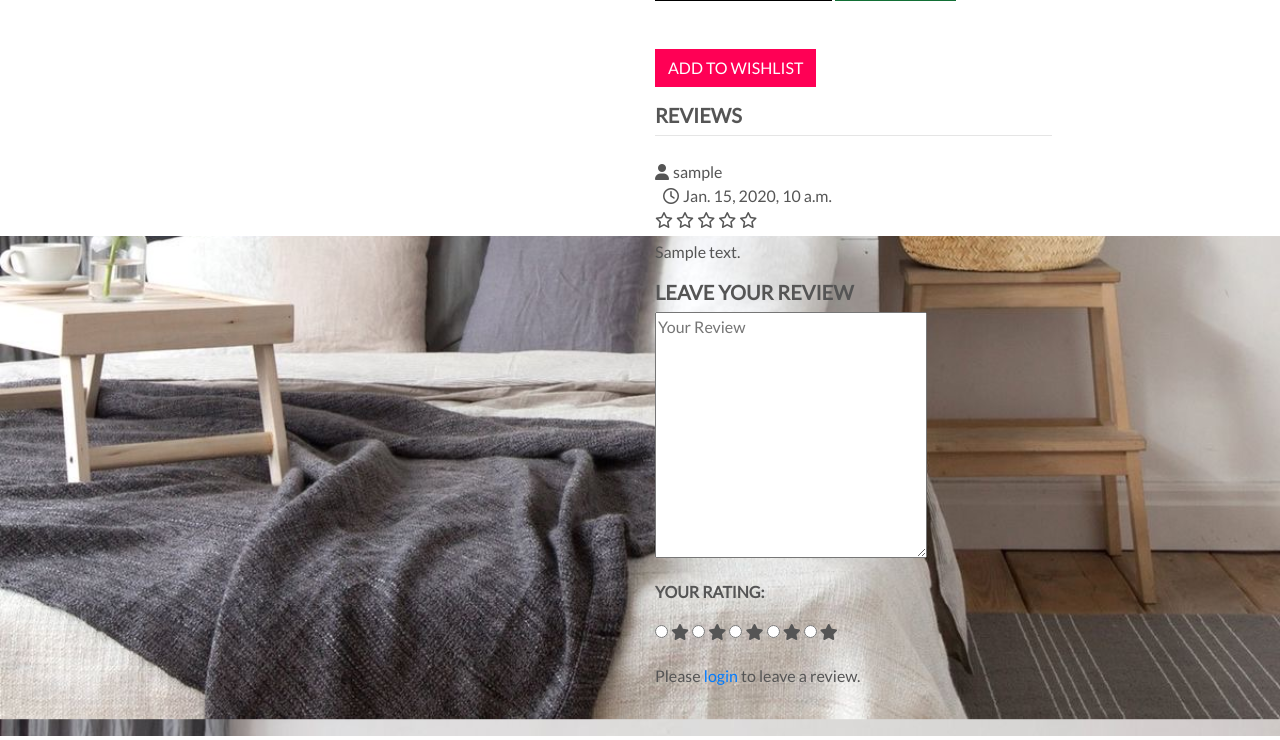
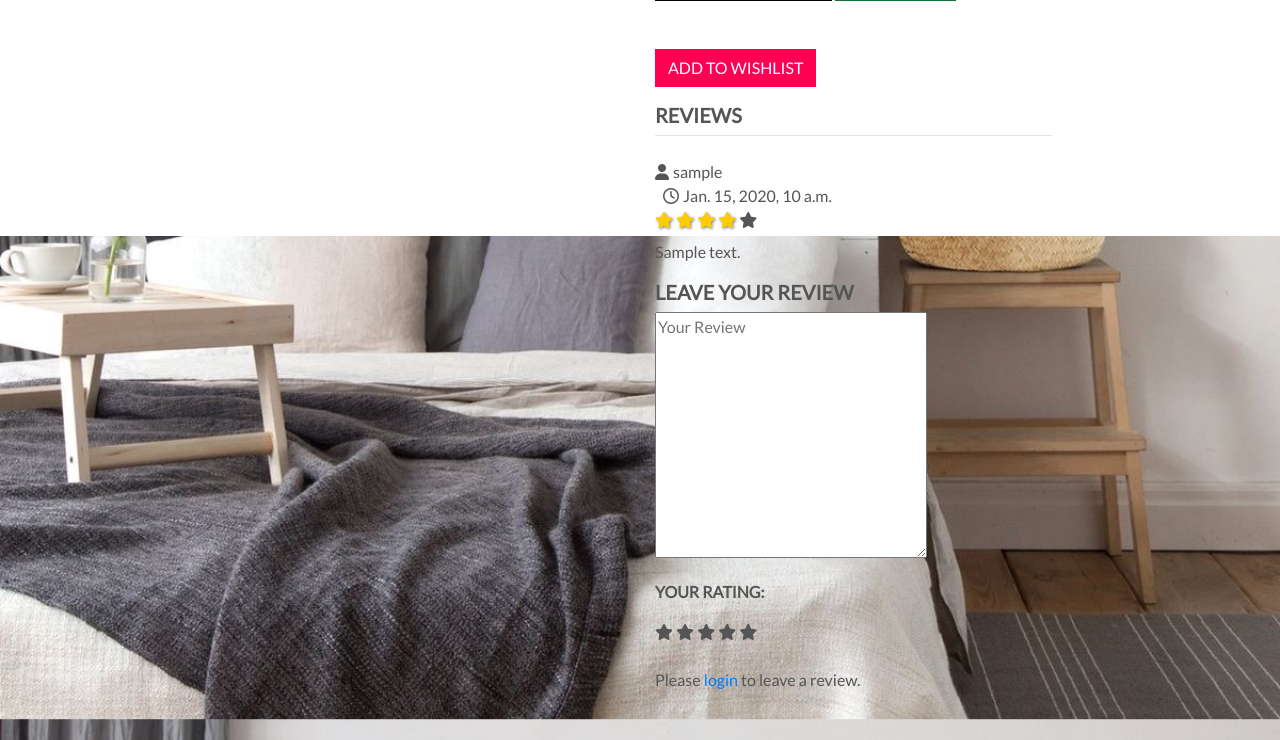
Before and after one commit to konstanciaa/cozy-home, a Django app: page /products/1/ in a window 1280 px wide. Shown: the part 564-1304 px from the top of the page. Run offline with Django 3.2, Linux system fonts and the light colour scheme; tables that the repository leaves empty hold one stand-in row (values such as "Sample post"); grey boxes marked "Sample" are stand-in pictures; some libraries are stand-ins or nearby versions.

Commit message:
Add styles and js for star rating

```diff
--- /dev/null
+++ b/products/templates/products/includes/star_rating.html
@@ -0,0 +1,8 @@
+<script type="text/javascript">
+    $('.star').on('click', function(){
+        $('.star').removeClass('checked');
+        $('.star').removeClass('star-active');
+        $(this).addClass('checked');
+        $(this).prevAll().addClass('star-active');
+    })
+</script>
--- a/products/templates/products/product_detail.html
+++ b/products/templates/products/product_detail.html
@@ -116,11 +116,11 @@
                                 <a class="ml-2"><i class="fa-regular fa-clock mr-1"></i>{{review.created_at}}</a>
                             </div>
                             <div>
-                                <i class="fa-regular fa-star {% if review.rate > 4 %} checked {% endif %}"></i>
-                                <i class="fa-regular fa-star {% if review.rate > 3 %} checked {% endif %}"></i>
-                                <i class="fa-regular fa-star {% if review.rate > 2 %} checked {% endif %}"></i>
-                                <i class="fa-regular fa-star {% if review.rate > 1 %} checked {% endif %}"></i>
-                                <i class="fa-regular fa-star {% if review.rate > 0 %} checked {% endif %}"></i>
+                                <i class="fa-solid fa-star {% if review.rate > 0 %} checked {% endif %}"></i>
+                                <i class="fa-solid fa-star {% if review.rate > 1 %} checked {% endif %}"></i>
+                                <i class="fa-solid fa-star {% if review.rate > 2 %} checked {% endif %}"></i>
+                                <i class="fa-solid fa-star {% if review.rate > 3 %} checked {% endif %}"></i>
+                                <i class="fa-solid fa-star {% if review.rate > 4 %} checked {% endif %}"></i>
                             </div>
                             <div class="mt-2">
                                 <p>{{review.comment}}</p>
@@ -138,16 +138,16 @@
                             <div class="input rating">
                                 <p class="text-uppercase font-weight-bold">Your Rating: </p>
                                 <div class="rating-wrapper">
+                                    <input type="radio" id="star-1" name="rate" value="1">
+                                    <label for="star-1" class="star"><i class="fa-solid fa-star"></i></label>
+                                    <input type="radio" id="star-2" name="rate" value="2">
+                                    <label for="star-2" class="star"><i class="fa-solid fa-star"></i></label>
+                                    <input type="radio" id="star-3" name="rate" value="3">
+                                    <label for="star-3" class="star"><i class="fa-solid fa-star"></i></label>
+                                    <input type="radio" id="star-4" name="rate" value="4">
+                                    <label for="star-4" class="star"><i class="fa-solid fa-star"></i></label>
                                     <input type="radio" id="star-5" name="rate" value="5">
-                                    <label for="star-5" class="fas fa-star"></label>
-                                    <input type="radio" id="star-4" name="rate" value="4">
-                                    <label for="star-4" class="fas fa-star"></label>
-                                    <input type="radio" id="star-3" name="rate" value="3">
-                                    <label for="star-3" class="fas fa-star"></label>
-                                    <input type="radio" id="star-2" name="rate" value="2">
-                                    <label for="star-2" class="fas fa-star"></label>
-                                    <input type="radio" id="star-1" name="rate" value="1">
-                                    <label for="star-1" class="fas fa-star"></label>
+                                    <label for="star-5" class="star"><i class="fa-solid fa-star"></i></label>
                                 </div>
                             </div>
                         </div>
@@ -166,4 +166,5 @@
 {% block postloadjs %}
 {{ block.super }}
 {% include 'products/includes/quantity_input_script.html' %}
+{% include 'products/includes/star_rating.html' %}
 {% endblock %}
--- a/products/views.py
+++ b/products/views.py
@@ -140,6 +140,7 @@ def delete_product(request, product_id):
     return redirect(reverse('products'))
 
 
+@login_required
 def review_rate(request):
     if request.method == "GET":
         prod_id = request.GET.get('prod-id')
--- a/static/css/base.css
+++ b/static/css/base.css
@@ -42,6 +42,26 @@ h2 {
 
 .heart-black {
     color: #000;
+}
+
+/* star rating */
+.checked {
+    color: rgb(255, 204, 0);
+    text-shadow: 1px 1px 3px grey;
+}
+
+.star:hover {
+    color: rgb(255, 204, 0);
+    text-shadow: 1px 1px 3px grey;
+}
+
+.star-active {
+    color: rgb(255, 204, 0);
+    text-shadow: 1px 1px 3px grey;
+}
+
+input[type="radio"]{
+    display: none;
 }
 
 .shop-now-button {
--- a/templates/base.html
+++ b/templates/base.html
@@ -72,7 +72,7 @@
                     <li class="list-inline-item">
                         <a class="{% if wish_items %}red-heart{% else %}text-black{% endif %} nav-link" href="{% url 'wishlist' %}">
                             <div class="text-center">
-                                <div><i class="fas fa-heart fa-lg"></i></div>
+                                <div><i class="fas fa-heart fa-lg red-heart-hover"></i></div>
                                 <p class="my-0">Wishlist</p>
                             </div>
                         </a>
```
